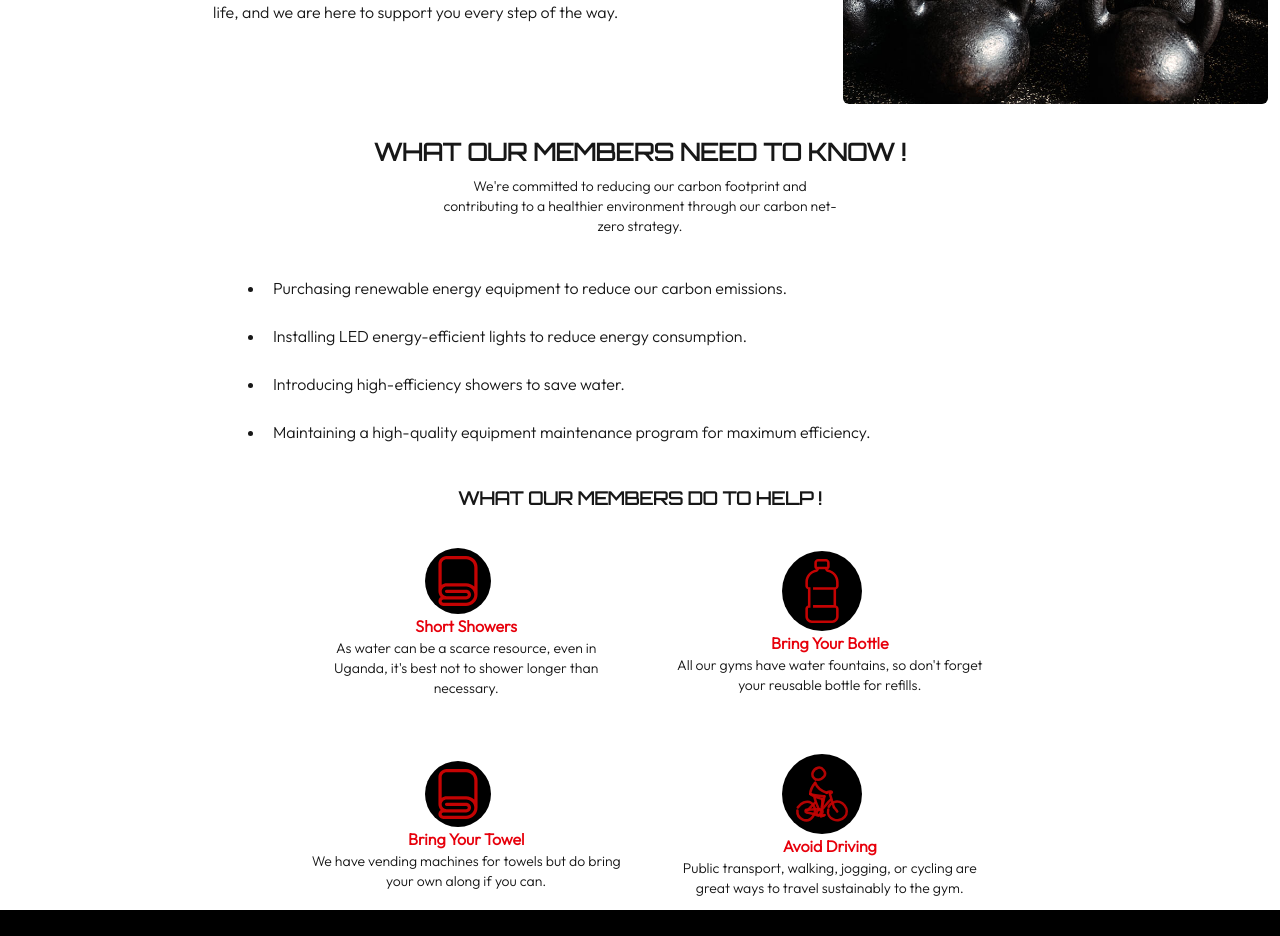
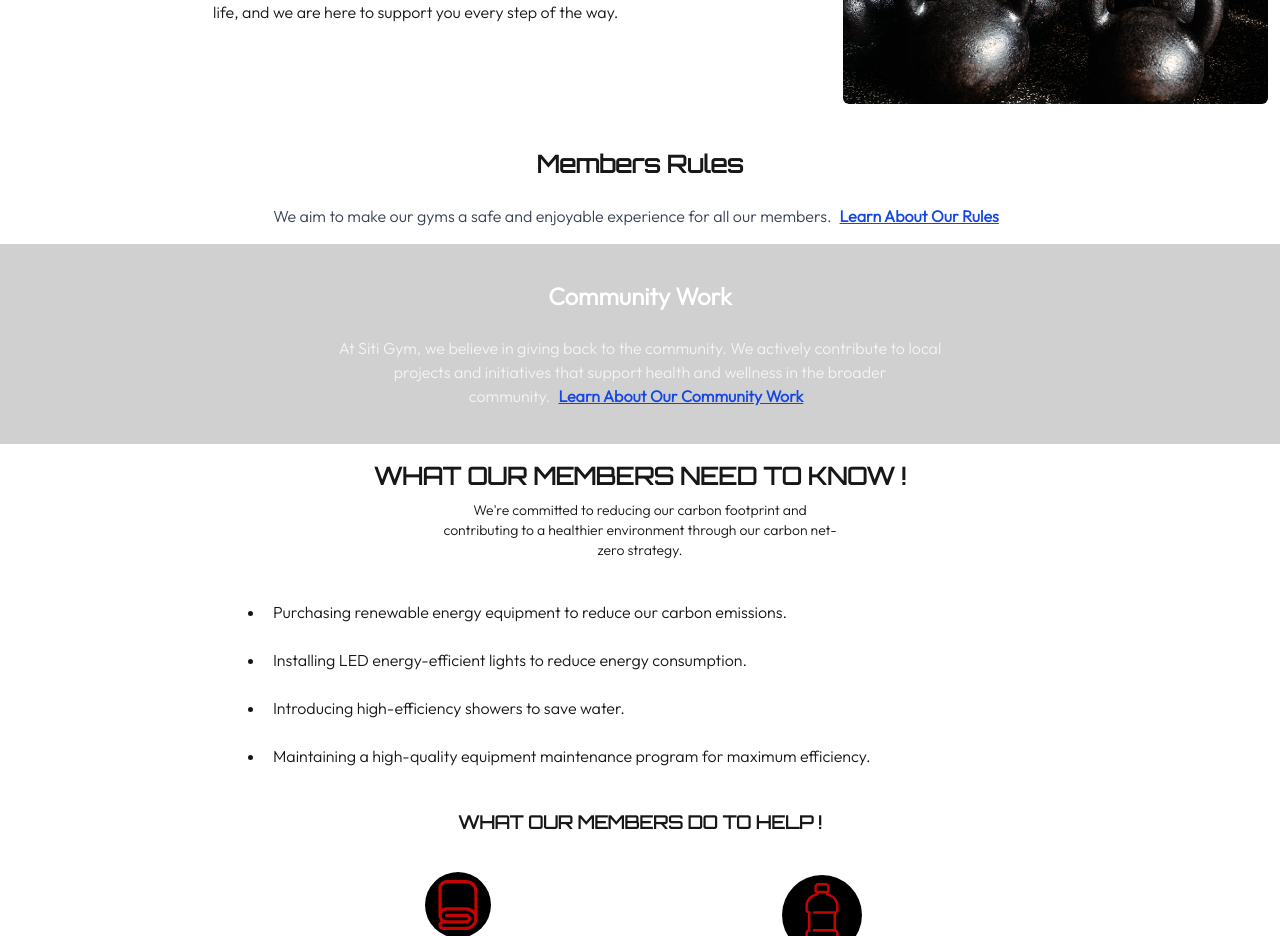
Before and after one commit to Shafiquedev256/gymwiz, a Next.js app: page /aboutus in a window 1280 px wide. Shown: the part 1560-2496 px from the top of the page. Built offline with nearby package versions, Linux system fonts and the light colour scheme; a web font is replaced by a local one.

Commit message:
second commit

```diff
--- a/src/app/aboutus/page.tsx
+++ b/src/app/aboutus/page.tsx
@@ -1,4 +1,5 @@
 "use client";
+import Link from "next/link";
 import { FooterSection } from "../components/footer";
 import HeaderSection from "../components/header";
 
@@ -134,7 +135,46 @@ const About_us_page = () => {
           </div>
         </div>
       </section>
+      <section>
+        {/* Members Rules Section */}
 
+        <h2 className='title font-semibold text-2xl text-center mb-2 py-3  md:my-3 '>
+          Members Rules
+        </h2>
+        <p className='text-gray-700 mb-2 md:text-center  px-2'>
+          We aim to make our gyms a safe and enjoyable experience for all our
+          members.
+          <Link
+            href={"/gymrules"}
+            className='underline text-blue-700 font-semibold md:p-2'
+          >
+            Learn About Our Rules
+          </Link>
+        </p>
+
+        <div className='w-[95%]'>
+          {/* Community Work Section */}
+
+          <div className='w-screen bg-[url("/nature.jpg")] bg-center bg-cover bg-no-repeat my-4   w4scre4n'>
+            <div className='bg-[#0000002f] bg-opacity-60 p-3 flex justify-center items-center flex-col w-[100%] h-[100%]'>
+              <h2 className=' font-semibold text-2xl text-center mb-2 py-3 text-white  md:my-3 '>
+                Community Work
+              </h2>
+              <p className=' text-gray-100   md:text-center md:w-[50%] mb-6'>
+                At Siti Gym, we believe in giving back to the community. We
+                actively contribute to local projects and initiatives that
+                support health and wellness in the broader community.
+                <Link
+                  href={"/community"}
+                  className='underline  text-blue-700 m-2 md:whitespace-nowrap font-semibold '
+                >
+                  Learn About Our Community Work
+                </Link>
+              </p>
+            </div>
+          </div>
+        </div>
+      </section>
       <section className='mt-4 flex flex-col justify-between items-center'>
         <div>
           <div className=' flex flex-col justify-center items-center space-y-2'>
```
